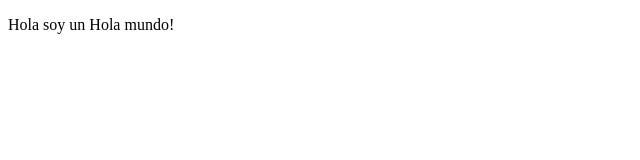
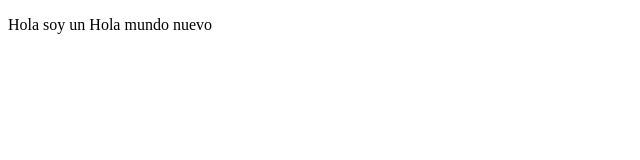
Before and after one commit to ContrerasMarco/ProyectoCursoPrework, a plain HTML site: page index.html in a window 1280 px wide. Shown: the full height of the page, 0-640 px from the left. Drawn offline with Linux system fonts and the light colour scheme.

Commit message:
probando ssh

```diff
--- a/index.html
+++ b/index.html
@@ -4,12 +4,12 @@
     <meta charset="UTF-8">
     <meta http-equiv="X-UA-Compatible" content="IE=edge">
     <meta name="viewport" content="width=device-width, initial-scale=1.0">
-    <title>Hola Mundo</title>
+    <title>Hola Mundo como estas</title>
 </head>
 <body>
     <article>
         <p>
-            Hola soy un Hola mundo!
+            Hola soy un Hola mundo nuevo
         </p>
     </article>
 </body>
```
